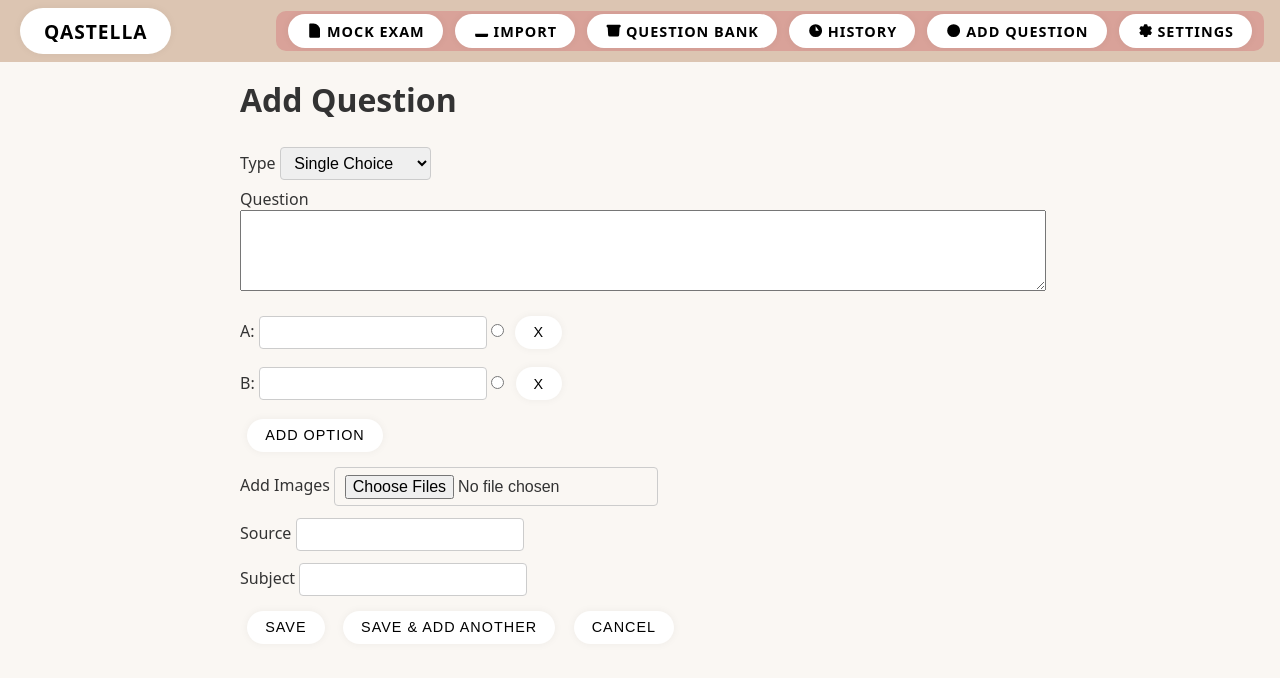
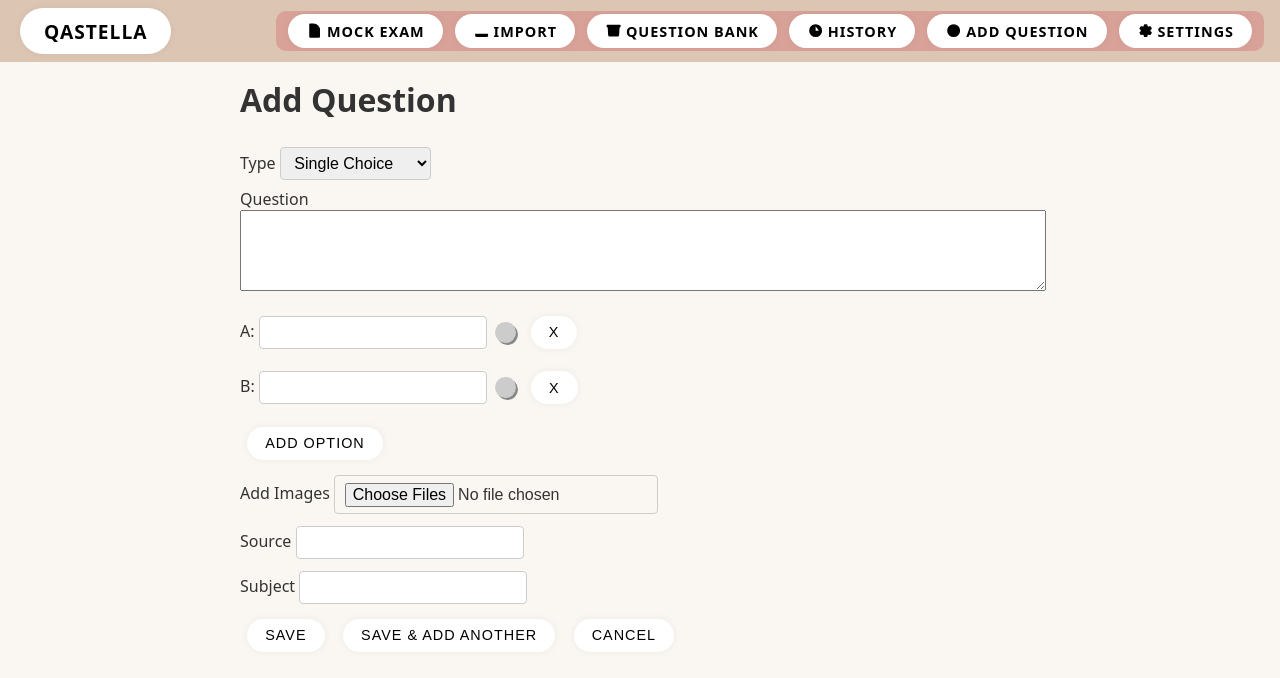
Before and after one commit to honemik/Qastella, a SvelteKit app: page /add-question in a window 1280 px wide. Shown: the top 678 px of the page. Built offline with nearby package versions, Linux system fonts and the light colour scheme.

Commit message:
style: custom checkboxes for question editing

```diff
--- a/src/routes/add-question/+page.svelte
+++ b/src/routes/add-question/+page.svelte
@@ -122,16 +122,19 @@
 
     {#if Object.keys(options).length}
       {#each Object.entries(options) as [key, val]}
-        <label>
-          {key}: <input bind:value={options[key]} />
+        <div class="option-row">
+          <span>{key}: <input bind:value={options[key]} /></span>
+          <label class="option-check {qType === 'single' ? 'radio' : 'checkbox'}">
             <input
               type={qType === 'single' ? 'radio' : 'checkbox'}
               name="correct"
               checked={correct.includes(key)}
               on:change={() => toggleCorrect(key)}
             />
+            <span class="mark"></span>
+          </label>
           <button type="button" on:click={() => removeOption(key)}>x</button>
-        </label>
+        </div>
       {/each}
     {/if}
     <button type="button" on:click={addOption}>Add Option</button>
--- a/static/app.css
+++ b/static/app.css
@@ -315,6 +315,73 @@ td {
   position: static;
 }
 
+/* option editing checkboxes */
+.option-row {
+  display: flex;
+  align-items: center;
+  gap: 0.5rem;
+  margin-bottom: 0.5rem;
+}
+
+.option-check {
+  position: relative;
+  width: 1.3em;
+  height: 1.3em;
+}
+
+.option-check input {
+  position: absolute;
+  opacity: 0;
+  width: 100%;
+  height: 100%;
+  margin: 0;
+  cursor: pointer;
+}
+
+.option-check .mark {
+  position: absolute;
+  inset: 0;
+  background: #ccc;
+  border-radius: 0.25em;
+  box-shadow: 2px 2px #888;
+}
+
+.option-check input:checked + .mark {
+  background: #5ee429;
+}
+
+.option-check.checkbox .mark:after,
+.option-check.radio .mark:after {
+  content: "";
+  position: absolute;
+  display: none;
+}
+
+.option-check.checkbox input:checked + .mark:after {
+  display: block;
+  left: 0.4em;
+  top: 0.2em;
+  width: 0.25em;
+  height: 0.5em;
+  border: solid white;
+  border-width: 0 0.15em 0.15em 0;
+  transform: rotate(45deg);
+}
+
+.option-check.radio .mark {
+  border-radius: 50%;
+}
+
+.option-check.radio input:checked + .mark:after {
+  display: block;
+  top: 0.35em;
+  left: 0.35em;
+  width: 0.6em;
+  height: 0.6em;
+  background: white;
+  border-radius: 50%;
+}
+
 pre {
   background: var(--code-bg);
   color: var(--text);
```
Also changed, not shown: src/routes/question-bank/+page.svelte (+6 -3 lines). Lines whose indentation alone changed are shown as unchanged.
